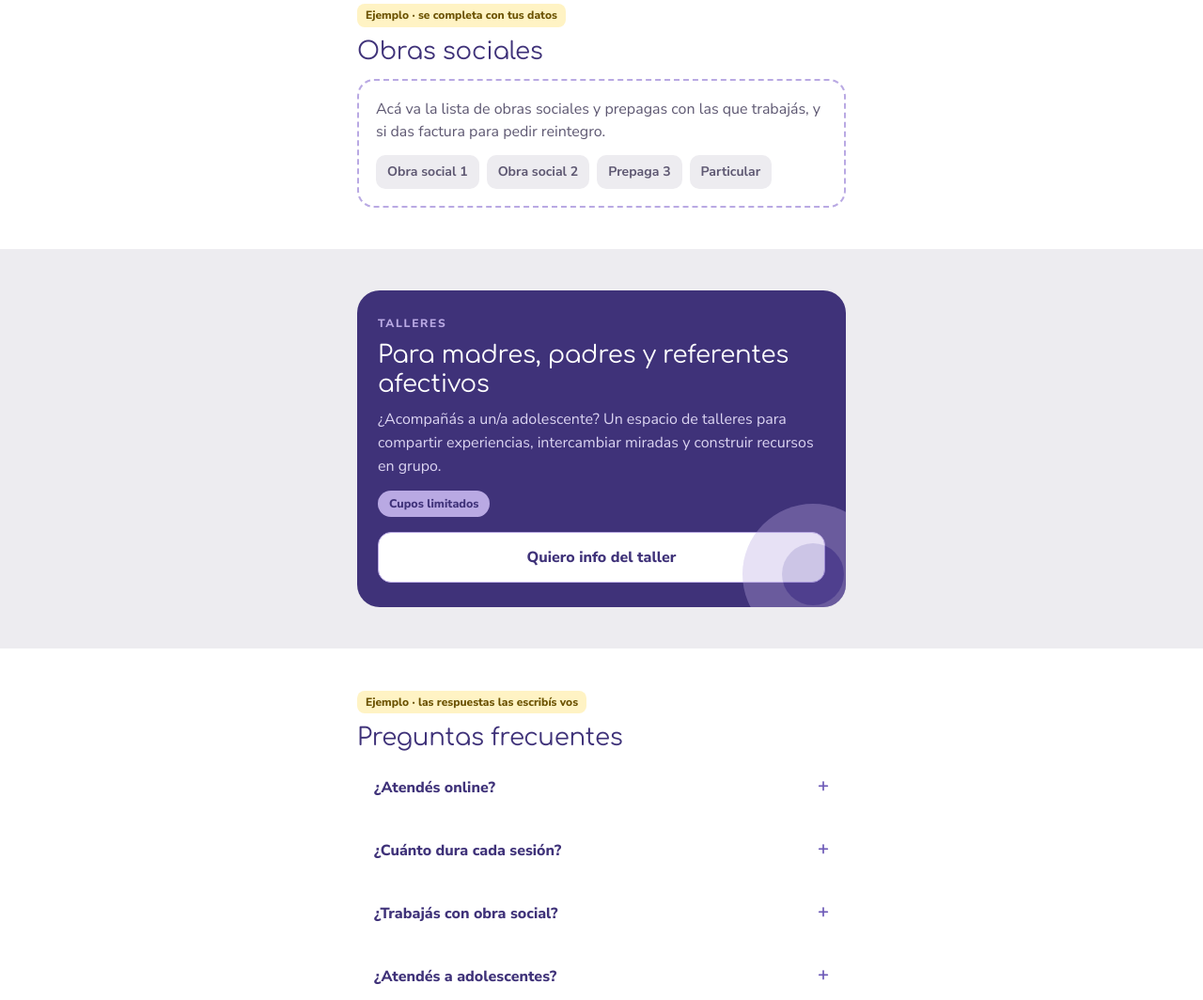
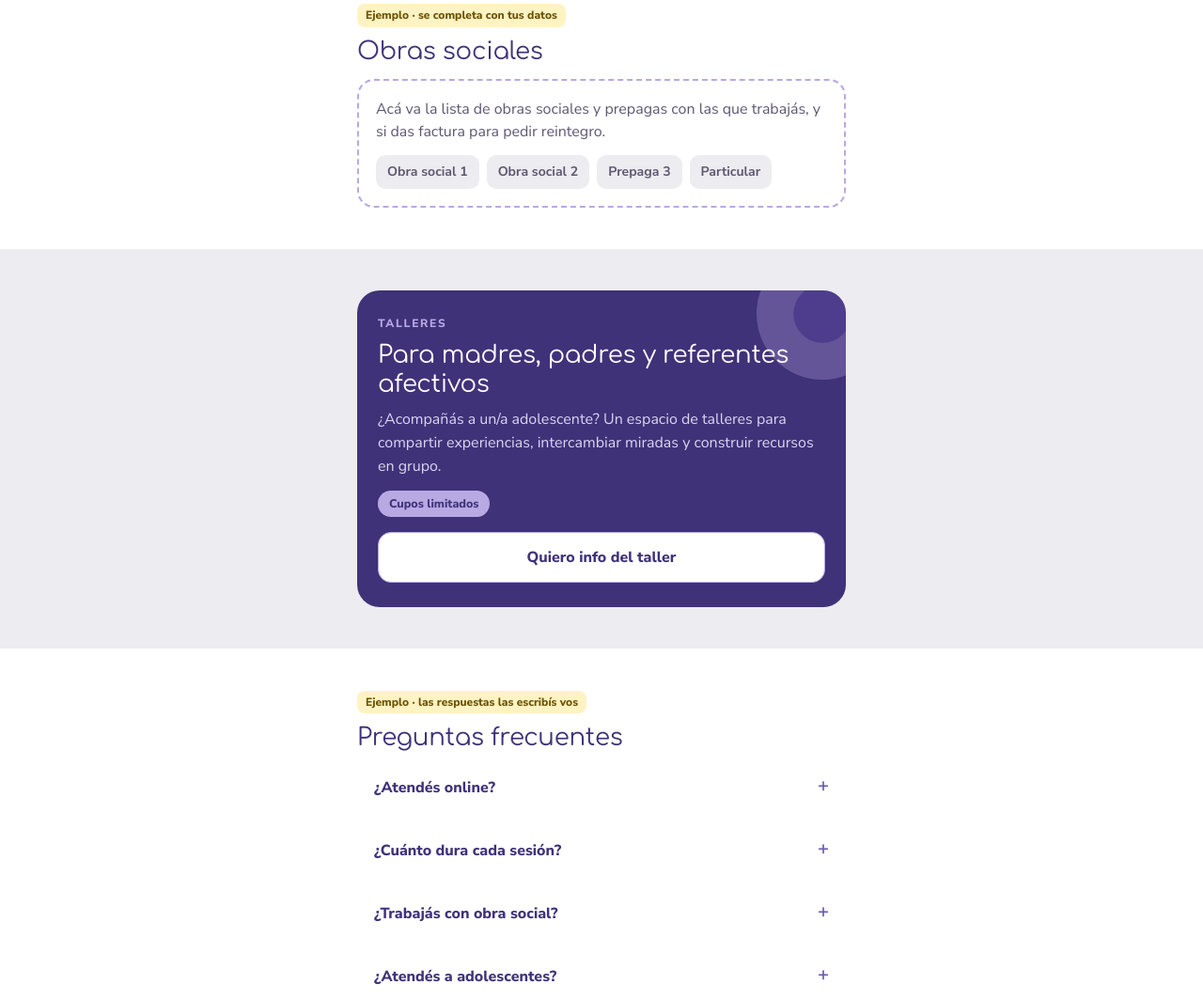
Before and after one commit to comunidaddigital206-sys/comunidaddigital206-sys.github.io, a plain HTML site: page constanza-villegas/index.html in a window 1280 px wide. Shown: the part 2310-3374 px from the top of the page at 94% size. Drawn offline with Linux system fonts and the light colour scheme.

Commit message:
Constanza: decoración del taller detrás del botón
Co-Authored-By: Claude Opus 5.5 <noreply@anthropic.com>

```diff
--- a/constanza-villegas/index.html
+++ b/constanza-villegas/index.html
@@ -81,7 +81,8 @@ section{padding:44px 0}
 .taller h2{color:#fff}
 .taller p{color:#DCD5F2}
 .taller .tag{display:inline-block;background:var(--lila);color:var(--violetaOsc);border-radius:99px;padding:4px 12px;font-size:12.5px;font-weight:800;margin:14px 0 16px}
-.taller .deco{position:absolute;right:-40px;bottom:-40px;width:150px;height:150px;opacity:.35}
+.taller .deco{position:absolute;right:-45px;top:-45px;width:140px;height:140px;opacity:.3}
+.taller>*:not(.deco){position:relative}
 
 /* faq */
 details{background:#fff;border-radius:16px;padding:16px 18px;margin-top:10px}
```
